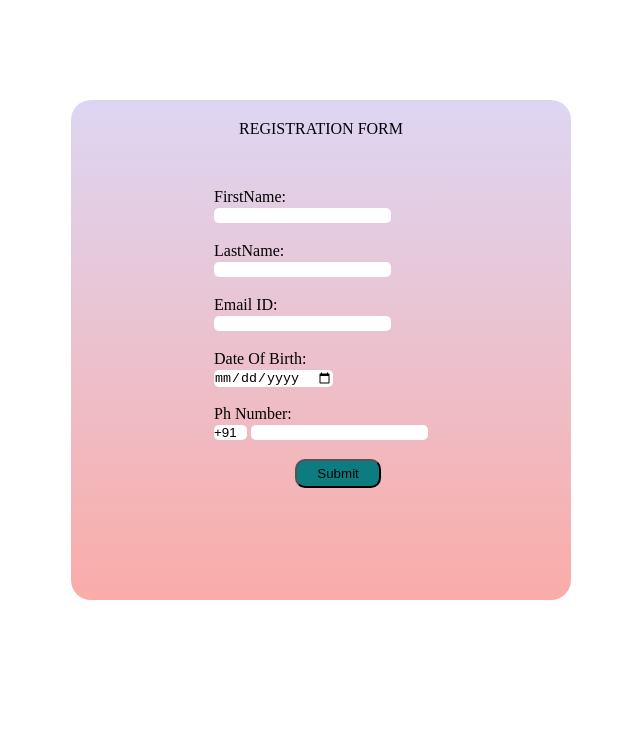
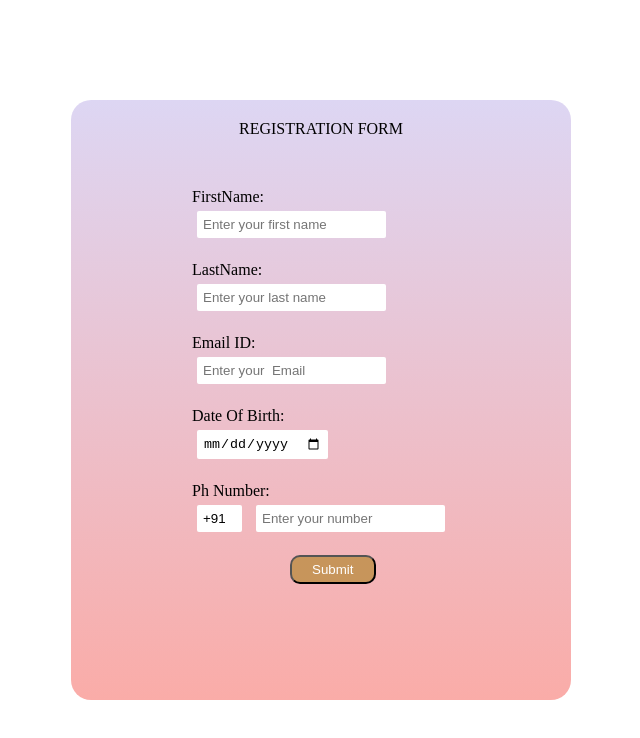
Before and after one commit to Riyannnnn/registration-form, a plain HTML site: page views/index.html in a window 1280 px wide. Shown: the whole page, without its empty margins (319-959 px from the left). Drawn offline with Linux system fonts and the light colour scheme.

Commit message:
third commit

```diff
--- a/styles/style.css
+++ b/styles/style.css
@@ -5,7 +5,7 @@
 }
 .main{
     width: 500px;
-    height: 500px;
+    height: 600px;
     border: 5px;
     border-style: none;
     border-radius: 20px;
@@ -33,8 +33,10 @@
     justify-content: center;
 }
 .input{
-    border-radius: 5px;
+    border-radius: 2px;
     border: none;
+    margin: 5px;
+    padding: 6px;
 
 }
 .button{
@@ -44,10 +46,12 @@
     padding-bottom:5px;
     margin-left: 38%;
     border-radius: 10px;
-    background-color: #0c7c80;
+    background-color: #c7955b;
     box-shadow:5px #998f8f;
     cursor: pointer;
+    color: white;
 }
 .button:hover{
     background-color: aqua;
+    color: black;
 }
--- a/views/index.html
+++ b/views/index.html
@@ -13,16 +13,16 @@
     <div class="form">
         <form action="">
             <label for="fname">FirstName:</label><br>
-            <input class="input" type="text" id=fname> <br><br>
+            <input class="input" type="text" id="fname" placeholder="Enter your first name" required> <br><br>
             <label for="lname">LastName:</label><br>
-            <input class="input" type="text" id=lname><br><br>
+            <input class="input" type="text" id="lname" placeholder="Enter your last name" required ><br><br>
             <label for="email">Email ID:</label><br>
-            <input class="input" type="email" id="email"><br><br>
+            <input class="input" type="email" id="email" placeholder="Enter your  Email" required><br><br>
             <label for="DOB">Date Of Birth:</label><br>
-            <input class="input" type="date" id="DOB"><br><br>
+            <input class="input" type="date" id="DOB" placeholder="Enter your dob" required><br><br>
             <label for="num">Ph Number:</label><br>
             <input  class="input" type="text" name="country code" value="+91" size="2">
-            <input class="input"  type="number" id="num"size="10"><br><br>
+            <input class="input"  type="number" id="num"size="10" placeholder="Enter your number" required><br><br>
             <input class="button" type="button" value="Submit">
         </form>
 
```
